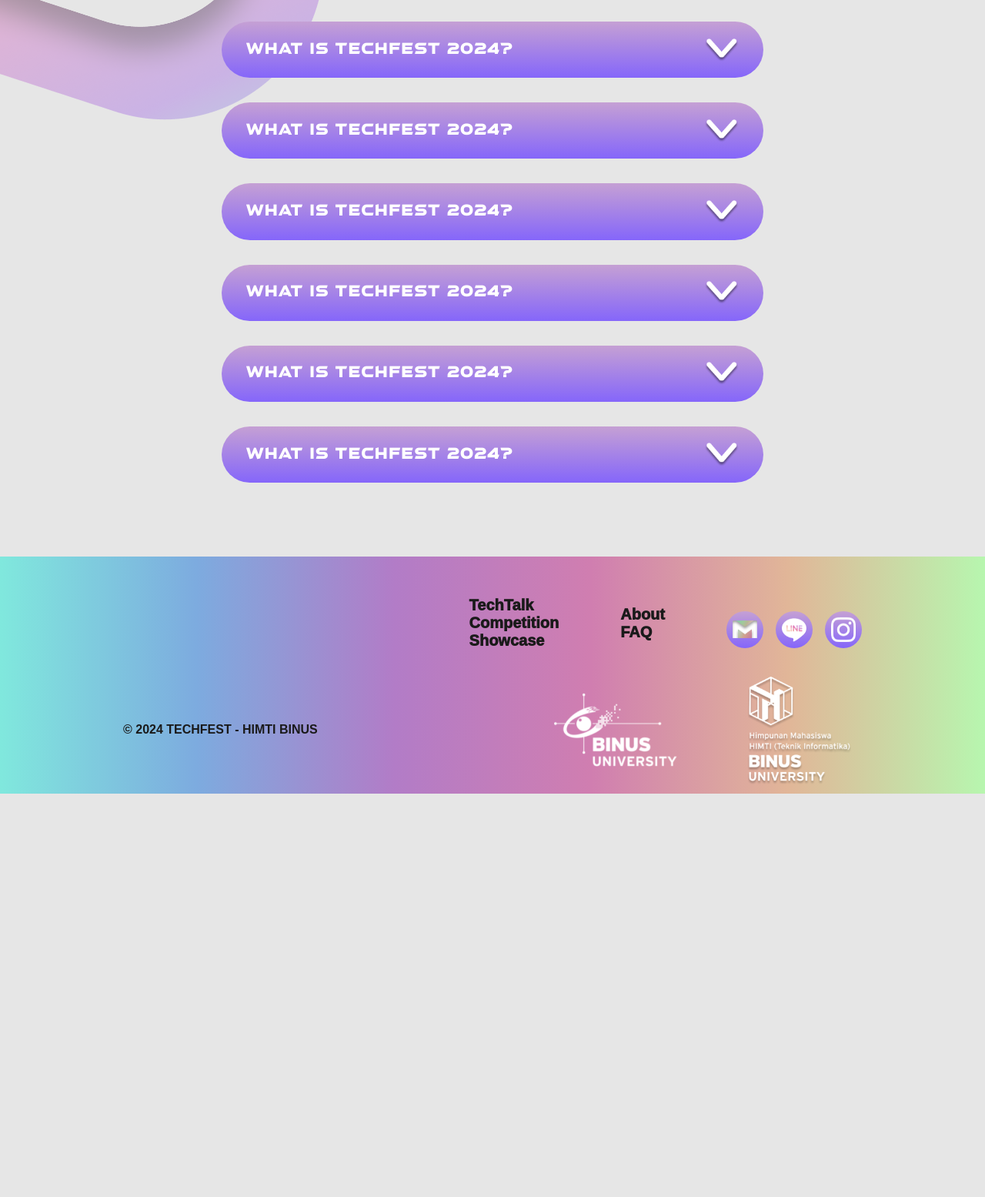
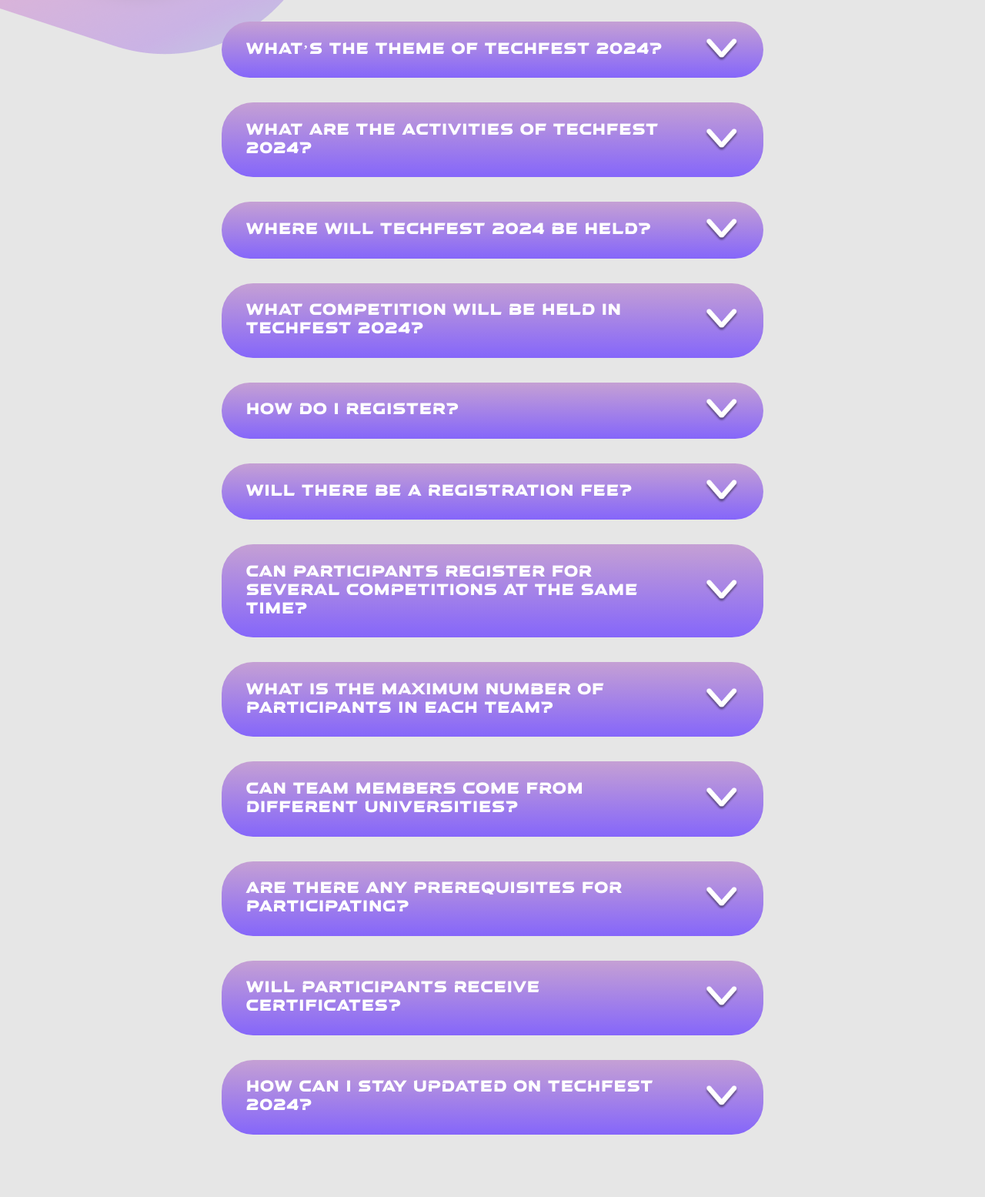
Before and after one commit to juanariviano/TechFest-2024, a plain HTML site: page pages/faq/index.html in a window 1280 px wide. Shown: the part 490-2045 px from the top of the page at 77% size. Before the commit the page ends 1521 px from the top, so only its background shows below. Drawn offline with Linux system fonts and the light colour scheme; a web font is replaced by a local one.

Commit message:
revisi faq

```diff
--- a/pages/faq/faq.css
+++ b/pages/faq/faq.css
@@ -81,7 +81,7 @@
     line-height: 1.5rem;
     font-family: 'Verdana';
     text-align: justify;
-    transition: max-height 1.5s ease;
+    transition: max-height 0.5s ease;
     font-size: 1.2rem;
 }
 
--- a/pages/faq/index.html
+++ b/pages/faq/index.html
@@ -76,79 +76,152 @@
                     </div>
                 </div>
                 <div class="answer">
-                    <p>Lorem ipsum dolor sit amet consectetur adipisicing elit. Est doloribus praesentium nesciunt accusamus deserunt. Neque doloribus error, fugiat unde beatae magni quam repellendus quod sed voluptatem, molestiae quos, fuga ex?</p>
+                    <p>Technology Festival (TECHFEST) 2024 is a series of national scale events held by HIMTI annually. It is designed to foster creativity and competition among students across Indonesia.</p>
                 </div>
             </div>
 
             <div class="card">
                 <div class="question">
-                    <h1>What is TechFest 2024?</h1>
+                    <h1>What’s the theme of TECHFEST 2024?</h1>
                     <div class="img-wrapper">
                         <img src="./image/arrow.png" alt="">
                     </div>
                 </div>
                 <div class="answer">
-                    <p>Lorem ipsum dolor sit amet consectetur adipisicing elit. Est doloribus praesentium nesciunt accusamus deserunt. Neque doloribus error, fugiat unde beatae magni quam repellendus quod sed voluptatem, molestiae quos, fuga ex?</p>
+                    <p>The theme of this year’s TECHFEST is “Tech Fusion: Bridging Creativity and Technology”.</p>
                 </div>
             </div>
 
             <div class="card">
                 <div class="question">
-                    <h1>What is TechFest 2024?</h1>
+                    <h1>What are the activities of TECHFEST 2024?</h1>
                     <div class="img-wrapper">
                         <img src="./image/arrow.png" alt="">
                     </div>
                 </div>
                 <div class="answer">
-                    <p>Lorem ipsum dolor sit amet consectetur adipisicing elit. Est doloribus praesentium nesciunt accusamus deserunt. Neque doloribus error, fugiat unde beatae magni quam repellendus quod sed voluptatem, molestiae quos, fuga ex?</p>
+                    <p>TECHFEST 2024 consists of three main activities, namely competitions, exhibitions (TechExpo), and seminars (TechTalk).</p>
                 </div>
             </div>
 
             <div class="card">
                 <div class="question">
-                    <h1>What is TechFest 2024?</h1>
+                    <h1>Where will TECHFEST 2024 be held?</h1>
                     <div class="img-wrapper">
                         <img src="./image/arrow.png" alt="">
                     </div>
                 </div>
                 <div class="answer">
-                    <p>Lorem ipsum dolor sit amet consectetur adipisicing elit. Est doloribus praesentium nesciunt accusamus deserunt. Neque doloribus error, fugiat unde beatae magni quam repellendus quod sed voluptatem, molestiae quos, fuga ex?</p>
+                    <p>TECHFEST 2024 activities will be held as follows: competitions at BINUS University @Kemanggisan - Anggrek Campus, TechExpo online on this website, and TechTalk both onsite at BINUS University @Kemanggisan - Anggrek Campus and online via Zoom.</p>
                 </div>
             </div>
 
             <div class="card">
                 <div class="question">
-                    <h1>What is TechFest 2024?</h1>
+                    <h1>What competition will be held in TECHFEST 2024?</h1>
                     <div class="img-wrapper">
                         <img src="./image/arrow.png" alt="">
                     </div>
                 </div>
                 <div class="answer">
-                    <p>Lorem ipsum dolor sit amet consectetur adipisicing elit. Est doloribus praesentium nesciunt accusamus deserunt. Neque doloribus error, fugiat unde beatae magni quam repellendus quod sed voluptatem, molestiae quos, fuga ex?</p>
+                    <p>TECHFEST 2024 will host two competitions, namely UI/UX Design and Competitive Programming.</p>
                 </div>
             </div>
 
             <div class="card">
                 <div class="question">
-                    <h1>What is TechFest 2024?</h1>
+                    <h1>How do I register?</h1>
                     <div class="img-wrapper">
                         <img src="./image/arrow.png" alt="">
                     </div>
                 </div>
                 <div class="answer">
-                    <p>Lorem ipsum, dolor sit amet consectetur adipisicing elit. Eum, veritatis voluptate! Totam dolore fugit deleniti repellendus labore exercitationem quis magnam eveniet at debitis error nesciunt, incidunt animi atque. Doloremque, aliquam.</p>
+                    <p>Registration can be done through the registration page at [where’s the website?]</p>
                 </div>
             </div>
 
             <div class="card">
                 <div class="question">
-                    <h1>What is TechFest 2024?</h1>
+                    <h1>Will there be a registration fee?</h1>
                     <div class="img-wrapper">
                         <img src="./image/arrow.png" alt="">
                     </div>
                 </div>
                 <div class="answer">
-                    <p>Lorem ipsum, dolor sit amet consectetur adipisicing elit. Eum, veritatis voluptate! Totam dolore fugit deleniti repellendus labore exercitationem quis magnam eveniet at debitis error nesciunt, incidunt animi atque. Doloremque, aliquam.</p>
+                    <p>Yes, the registration fees are as follows: Rp120,000 for Competitive Programming, and Rp15,000 for UI/UX Design, and for TechExpo and TechTalk will not be charged [Pls Confirm this]</p>
+                </div>
+            </div>
+
+            <div class="card">
+                <div class="question">
+                    <h1>Can participants register for several competitions at the same time?
+                    </h1>
+                    <div class="img-wrapper">
+                        <img src="./image/arrow.png" alt="">
+                    </div>
+                </div>
+                <div class="answer">
+                    <p>Yes, participants can register for several competitions, but team leaders can only participate in one. (ini gw berdasarkan web tahun lalu)</p>
+                </div>
+            </div>
+
+            <div class="card">
+                <div class="question">
+                    <h1>What is the maximum number of participants in each team?</h1>
+                    <div class="img-wrapper">
+                        <img src="./image/arrow.png" alt="">
+                    </div>
+                </div>
+                <div class="answer">
+                    <p>The number of participants in each team are as follows: 3 people for competitive programming and 1-3 people for UI/UX Design.</p>
+                </div>
+            </div>
+
+            <div class="card">
+                <div class="question">
+                    <h1>Can team members come from different universities?</h1>
+                    <div class="img-wrapper">
+                        <img src="./image/arrow.png" alt="">
+                    </div>
+                </div>
+                <div class="answer">
+                    <p>Team members must come from the same university, but may be from different majors.</p>
+                </div>
+            </div>
+
+            <div class="card">
+                <div class="question">
+                    <h1>Are there any prerequisites for participating?</h1>
+                    <div class="img-wrapper">
+                        <img src="./image/arrow.png" alt="">
+                    </div>
+                </div>
+                <div class="answer">
+                    <p>Participants of the competitions must be an active student of higher study(S1/D3/D4).</p>
+                </div>
+            </div>
+
+            <div class="card">
+                <div class="question">
+                    <h1>Will participants receive certificates?</h1>
+                    <div class="img-wrapper">
+                        <img src="./image/arrow.png" alt="">
+                    </div>
+                </div>
+                <div class="answer">
+                    <p>Yes, each participant will receive a certificate.</p>
+                </div>
+            </div>
+
+            <div class="card">
+                <div class="question">
+                    <h1>How can I stay updated on TECHFEST 2024?</h1>
+                    <div class="img-wrapper">
+                        <img src="./image/arrow.png" alt="">
+                    </div>
+                </div>
+                <div class="answer">
+                    <p>Stay updated by following our social media: @techfest.himti on Instagram and @techfesthimti on TikTok.</p>
                 </div>
             </div>
         </div>
--- a/style.css
+++ b/style.css
@@ -759,9 +759,10 @@ footer .bottom .right .logo img {
 }
 @media (max-width: 500px) {
   .hero-techtalk h1 {
-    font-size: 3rem;
-  }
-}
+    font-size: 2rem;
+  }
+}
+
 .hero-techtalk button {
   position: relative;
   background-color: var(--color-background);
@@ -951,6 +952,13 @@ footer .bottom .right .logo img {
   text-align: center;
 }
 
+#kata-compe {
+  /* background-color: #491e8e; */
+  text-align: center;
+  margin-bottom: 100px;
+  font-weight: bold;
+}
+
 
 .register form::before {
   content: "";
@@ -1006,6 +1014,7 @@ footer .bottom .right .logo img {
   /* border-style: solid; */
   /* border-width: 1.5px; */
   box-shadow: 1px 1px 1px rgba(0,0,0,0.3);
+  font-size: small;
 }
 
 .register form button {
@@ -1128,6 +1137,7 @@ footer .bottom .right .logo img {
   margin: 2px;
   font-size: 3rem;
   font-weight: bold;
+  text-align: center;
 }
 
 .techexpo-button button{
@@ -1312,6 +1322,7 @@ footer .bottom .right .logo img {
 @media (max-width: 800px){
   .techexpo-header h1{
     font-size: 2.5rem;
+    text-align: center;
   }
 
   .techexpo-content .description .left .title{
@@ -1388,6 +1399,7 @@ footer .bottom .right .logo img {
 @media (max-width:500px){
   .techexpo-header h1{
     font-size: 1.8rem;
+    text-align: center;
   }
 
   .techexpo-content .description .left .sub-title{
```
Also changed, not shown: pages/register/competititon.html (+4 -0 lines).
